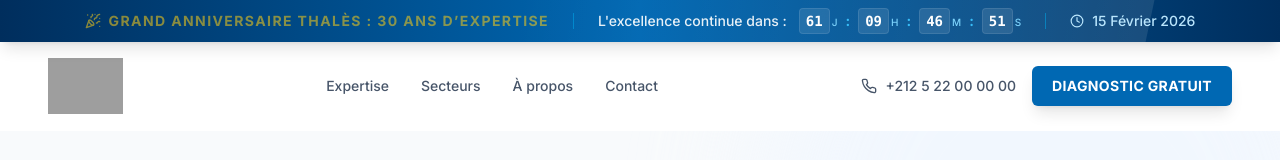
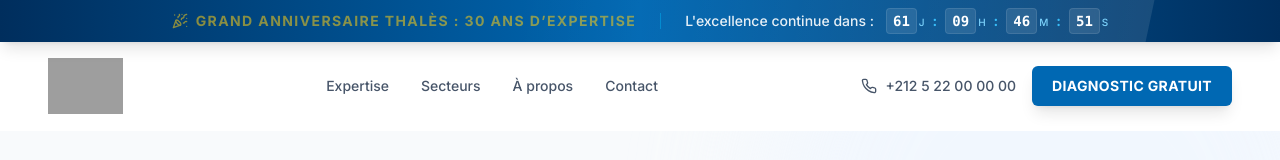
Before and after one commit to iamyorivas-max/Thales-landing-page, a React (Vite) app: page / in a window 1280 px wide. Shown: the top 160 px of the page. Built offline with nearby package versions, Linux system fonts and the light colour scheme; grey boxes are pictures that could not be loaded.

Commit message:
feat: Remove clock icon and date from AnnouncementBar
Removes the fixed date and clock icon from the announcement bar. The announcement bar now only displays a countdown timer.

```diff
--- a/components/AnnouncementBar.tsx
+++ b/components/AnnouncementBar.tsx
@@ -1,5 +1,5 @@
 import React, { useState, useEffect } from 'react';
-import { PartyPopper, Clock } from 'lucide-react';
+import { PartyPopper } from 'lucide-react';
 
 const AnnouncementBar: React.FC = () => {
   const [timeLeft, setTimeLeft] = useState({
@@ -63,13 +63,6 @@ const AnnouncementBar: React.FC = () => {
           </div>
         </div>
 
-        <div className="hidden md:block w-px h-4 bg-thales-500/50"></div>
-
-        <div className="flex items-center gap-2 text-thales-200">
-           <Clock size={14} />
-           <span>15 Février 2026</span>
-        </div>
-
       </div>
 
       <style>{`
```
